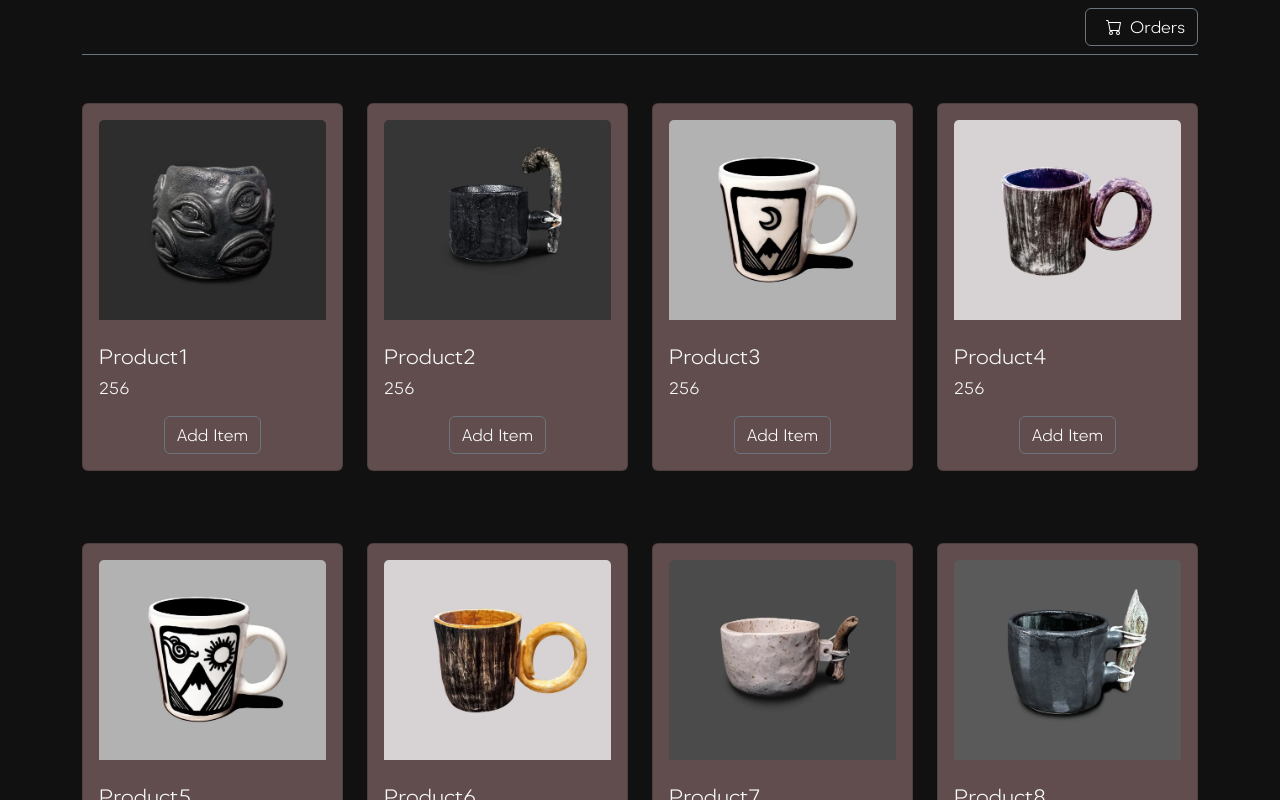
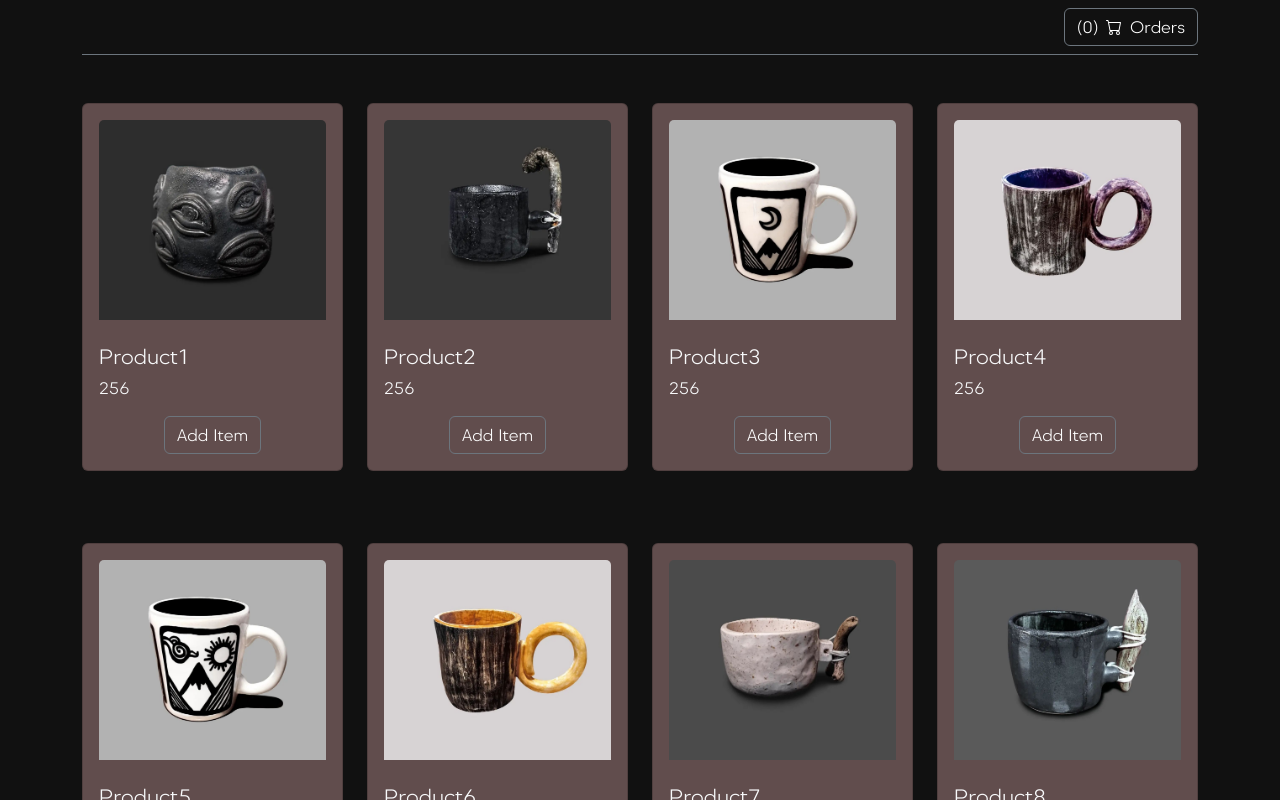
Before and after one commit to hosseinahmadizadeh/shopping-cart, a React (Vite) app: page / in a window 1280 px wide. Shown: the top 800 px of the page. Built offline with nearby package versions, Linux system fonts and the light colour scheme.

Commit message:
add product count to navbar

```diff
--- a/src/components/Navbar.jsx
+++ b/src/components/Navbar.jsx
@@ -1,9 +1,19 @@
-import { useState } from "react";
+import { useState, useContext } from "react";
 import { Navbar as NavbarBs, Button, Modal } from "react-bootstrap";
 import { BsCart } from "react-icons/bs";
 
+import { CartContext } from "../context/CartContext";
+
 function Navbar() {
   const [showModal, setShowModal] = useState(false);
+
+  const cart = useContext(CartContext);
+
+  const productCount = cart.items.reduce(
+    (sum, product) => sum + product.quantity,
+    0
+  );
+
   const handleShow = () => {
     setShowModal(true);
   };
@@ -19,7 +29,7 @@ function Navbar() {
             variant="btn btn-outline-secondary"
             className="text-white"
           >
-            <BsCart className="mx-2 mb-1"></BsCart>Orders
+            ({productCount})<BsCart className="mx-2 mb-1"></BsCart>Orders
           </Button>
         </NavbarBs.Collapse>
       </NavbarBs>
```
